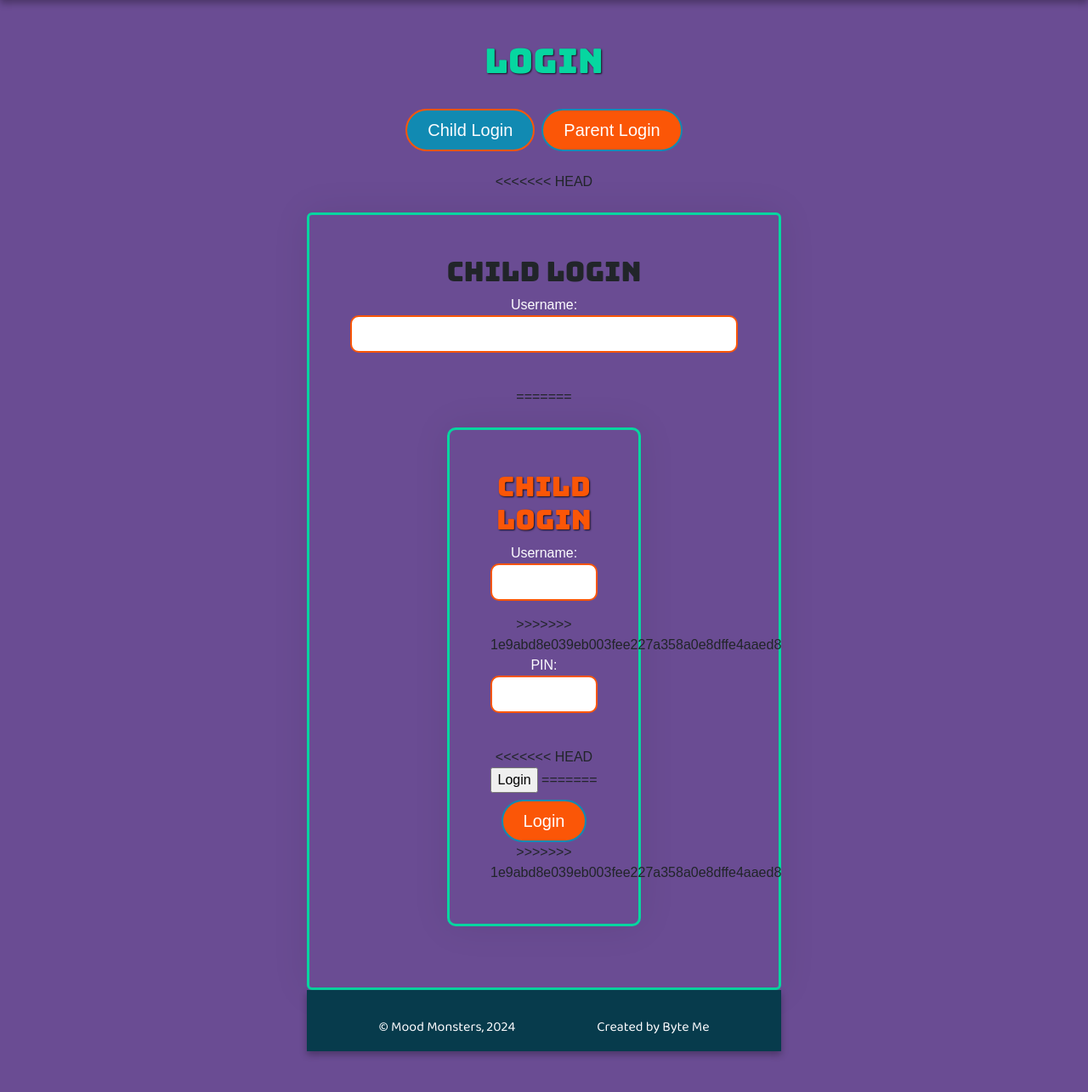
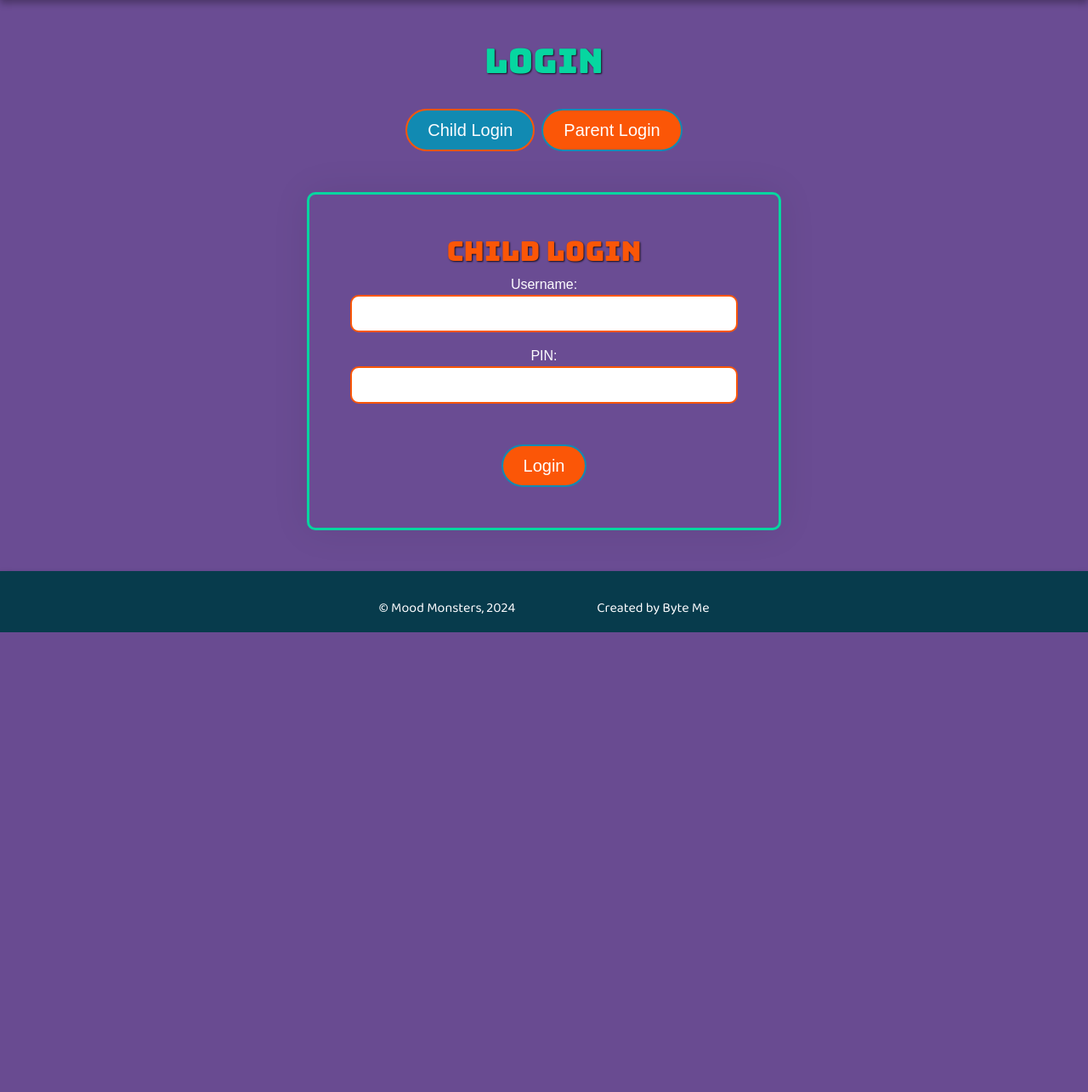
Before and after one commit to CallyKilduff123/mood_monsters, a Flask app: page /login in a window 1280 px wide. Shown: the part 56-1341 px from the top of the page at 85% size. After the commit the page ends 800 px from the top, so only its background shows below. Run offline with Flask 3, Linux system fonts and the light colour scheme.

Commit message:
updated login and conflict merge from main

```diff
--- a/application/templates/2_login.html
+++ b/application/templates/2_login.html
@@ -2,31 +2,13 @@
 {% block body_content %}
 <div class="container-xxl py-4">
     <div class="container">
-            <!--  TITLE       -->
         <div class="text-center">
             <h1 class=" titles colour-3 m-4">{{title}}</h1>
         </div>
-        <!--  CHILD BUTTON AND PARENT BUTTON LOGIN      -->
         <div class="d-flex justify-content-center mb-4">
             <button id="child-btn" class="btn rounded-pill border-2 mt-2 px-4 py-2 fs-5 {% if show_error_grownup %} btn-primary {%else %}btn-primary-toggle{% endif %} me-2">Child Login</button>
             <button id="parent-btn" class="btn rounded-pill border-2 mt-2 px-4 py-2 fs-5 {% if show_error_grownup %} btn-primary-toggle {%else %}btn-primary{% endif %}">Parent Login</button>
         </div>
-<<<<<<< HEAD
-         <!--  CHILD LOGIN FORM      -->
-        <div class="d-flex align-items-center justify-content-center py-4 {% if show_error_grownup %} d-none {% endif %}" id="child-login">
-            <div class="col-lg-6 col-md-8 col-sm-12 mx-auto">
-                <div class="section-form rounded p-5">
-                    <h2>Child Login</h2>
-                    <!--  ERROR HANDLING MESSAGE   -->
-                    {% if show_error_child %}
-                    <p>* invalid username. Try again.</p>
-                    {% endif %}
-
-                    <form action="{{ url_for('login_route') }}" method="POST">
-                        <input type="hidden" name="login_type" value="child"> <!-- Added hidden field for child login -->
-                        <label for="child_username">Username:</label><br>
-                        <input type="text" id="child_username" name="username" required><br><br>
-=======
         <!-- ERROR HANDLING MESSAGE -->
         <div class="d-flex align-items-center justify-content-center py-4 {% if show_error_grownup %} d-none {% endif %}" id="child-login">
             <div class="col-lg-6 col-md-8 col-sm-12 mx-auto">
@@ -40,17 +22,12 @@
                         <input type="hidden" name="login_type" value="child"> <!-- Added hidden field for child login -->
                         <label for="child_username">Username:</label><br>
                         <input type="text" id="child_username" name="username" required>
->>>>>>> 1e9abd8e039eb003fee227a358a0e8dffe4aaed8
 
                         <label for="child_pin">PIN:</label><br>
                         <input type="password"  id="child_pin" name="pin" required><br><br>
 
-<<<<<<< HEAD
-                        <input type="submit" value="Login">
-=======
                         <input type="submit" value="Login" class="btn btn-primary rounded-pill border-2 mt-2 px-4 py-2 fs-5">
 
->>>>>>> 1e9abd8e039eb003fee227a358a0e8dffe4aaed8
                     </form>
                 </div>
             </div>
@@ -58,13 +35,8 @@
         <!-- ERROR HANDLING MESSAGE -->
         <div class="d-flex align-items-center justify-content-center py-4 {% if show_error_grownup %} {% else %} d-none {% endif %}" id="parent-login">
             <div class="col-lg-6 col-md-8 col-sm-12 mx-auto">
-<<<<<<< HEAD
-                <div class="section-form rounded p-5">
-                    <h2>Grown Up Login</h2>
-=======
                 <div class="section-form p-5">
                     <h2 class="text-center titles colour-6">Grown Up Login</h2>
->>>>>>> 1e9abd8e039eb003fee227a358a0e8dffe4aaed8
                     {% if show_error_grownup %}
                     <p>* invalid username or password details. Try again.</p>
                     {% endif %}
@@ -74,13 +46,8 @@
                         <label for="grown_up_username">Username:</label><br>
                         <input type="text" id="grown_up_username" name="username" required><br><br>
 
-<<<<<<< HEAD
-                        <label for="grown_up_pin">PIN:</label><br>
-                        <input type="password"  id=grown_up_pin name="pin" required><br><br>
-=======
                         <label for="pin">PIN:</label><br>
                         <input type="password" id="pin" name="pin" required>
->>>>>>> 1e9abd8e039eb003fee227a358a0e8dffe4aaed8
 
                         <input type="submit" value="Login" class="btn btn-primary rounded-pill border-2 mt-2 px-4 py-2 fs-5">
                     </form>
```
